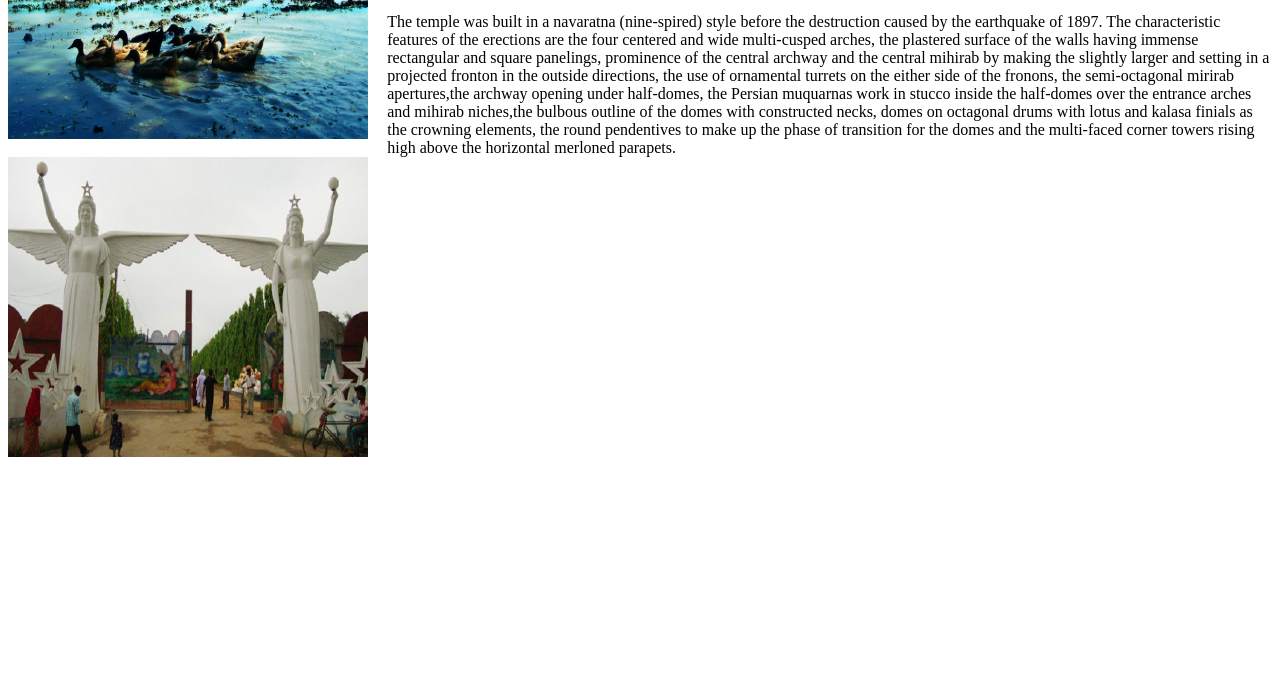
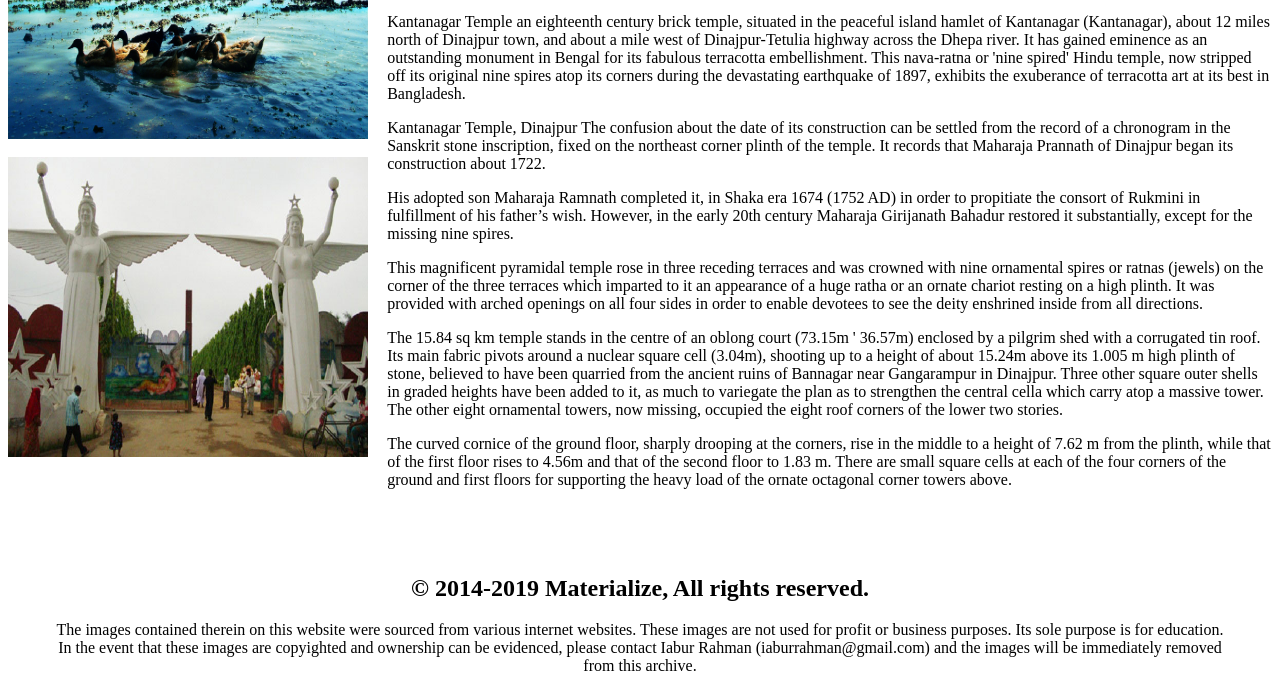
Before and after one commit to iabur/dinajpur, a plain HTML site: page index.html in a window 1280 px wide. Shown: the part 1622-2297 px from the top of the page. Before the commit the page ends 2083 px from the top, so only its background shows below. Drawn offline with Linux system fonts and the light colour scheme.

Commit message:
Update index.html

```diff
--- a/index.html
+++ b/index.html
@@ -100,16 +100,15 @@
   }
 
   .footer {
-    padding: 20px;
-    text-align: center;
-    background: #ddd;
-	background-color : gray;
+
+  	text-align: center;
+
 }
 </style>
 </head>
 <body>
 
-
+<div>
 <!-- Header -->
 <div class="header">
   <h1 id="headline">Dinajpur Tourist Spots</h1>
@@ -159,10 +158,33 @@
       <div class="fakeimg" style="height:400px;"><img class = "img-pro"src ="kantojew.JPG"></div>
       <div>
 
-      <p>The temple was built in a navaratna (nine-spired) style before the destruction caused by the earthquake of 1897. The characteristic features of the erections are the four centered and wide multi-cusped arches, the plastered surface of the walls having immense rectangular and square panelings, prominence of the central archway and the central mihirab by making the slightly larger and setting in a projected fronton in the outside directions, the use of ornamental turrets on the either side of the fronons, the semi-octagonal mirirab apertures,the archway opening under half-domes, the Persian muquarnas work in stucco inside the half-domes over the entrance arches and mihirab niches,the bulbous outline of the domes with constructed necks, domes on octagonal drums with lotus and kalasa finials as the crowning elements, the round pendentives to make up the phase of transition for the domes and the multi-faced corner towers rising high above the horizontal merloned parapets.</p>
+      <p>Kantanagar Temple an eighteenth century brick temple, situated in the peaceful island hamlet of Kantanagar (Kantanagar), about 12 miles north of Dinajpur town, and about a mile west of Dinajpur-Tetulia highway across the Dhepa river. It has gained eminence as an outstanding monument in Bengal for its fabulous terracotta embellishment. This nava-ratna or 'nine spired' Hindu temple, now stripped off its original nine spires atop its corners during the devastating earthquake of 1897, exhibits the exuberance of terracotta art at its best in Bangladesh.</p>
+
+
+<p>Kantanagar Temple, Dinajpur
+The confusion about the date of its construction can be settled from the record of a chronogram in the Sanskrit stone inscription, fixed on the northeast corner plinth of the temple. It records that Maharaja Prannath of Dinajpur began its construction about 1722.</p>
+<p>
+His adopted son Maharaja Ramnath completed it, in Shaka era 1674 (1752 AD) in order to propitiate the consort of Rukmini in fulfillment of his father’s wish. However, in the early 20th century Maharaja Girijanath Bahadur restored it substantially, except for the missing nine spires.</p>
+<p>
+This magnificent pyramidal temple rose in three receding terraces and was crowned with nine ornamental spires or ratnas (jewels) on the corner of the three terraces which imparted to it an appearance of a huge ratha or an ornate chariot resting on a high plinth. It was provided with arched openings on all four sides in order to enable devotees to see the deity enshrined inside from all directions.
+</p>
+
+<p>
+The 15.84 sq km temple stands in the centre of an oblong court (73.15m ' 36.57m) enclosed by a pilgrim shed with a corrugated tin roof. Its main fabric pivots around a nuclear square cell (3.04m), shooting up to a height of about 15.24m above its 1.005 m high plinth of stone, believed to have been quarried from the ancient ruins of Bannagar near Gangarampur in Dinajpur. Three other square outer shells in graded heights have been added to it, as much to variegate the plan as to strengthen the central cella which carry atop a massive tower. The other eight ornamental towers, now missing, occupied the eight roof corners of the lower two stories.</p>
+<p>The curved cornice of the ground floor, sharply drooping at the corners, rise in the middle to a height of 7.62 m from the plinth, while that of the first floor rises to 4.56m and that of the second floor to 1.83 m. There are small square cells at each of the four corners of the ground and first floors for supporting the heavy load of the ornate octagonal corner towers above.</p>
       </div>
   </div>
+
+ <br><br><br>
+<div class="footer" style="position: relative;top: 70px; margin: 46px;">
+  <h2>© 2014-2019 Materialize, All rights reserved.
+</h2>
+<p>The images contained therein on this website were sourced from various internet websites. These images are not used for profit or business purposes. Its sole purpose is for education. In the event that these images are copyighted and ownership can be evidenced, please contact Iabur Rahman (iaburrahman@gmail.com) and the images will be immediately removed from this archive.</p>
+</div>
+
+</div>
 </div>
 
 </body>
+
 </html>
```
